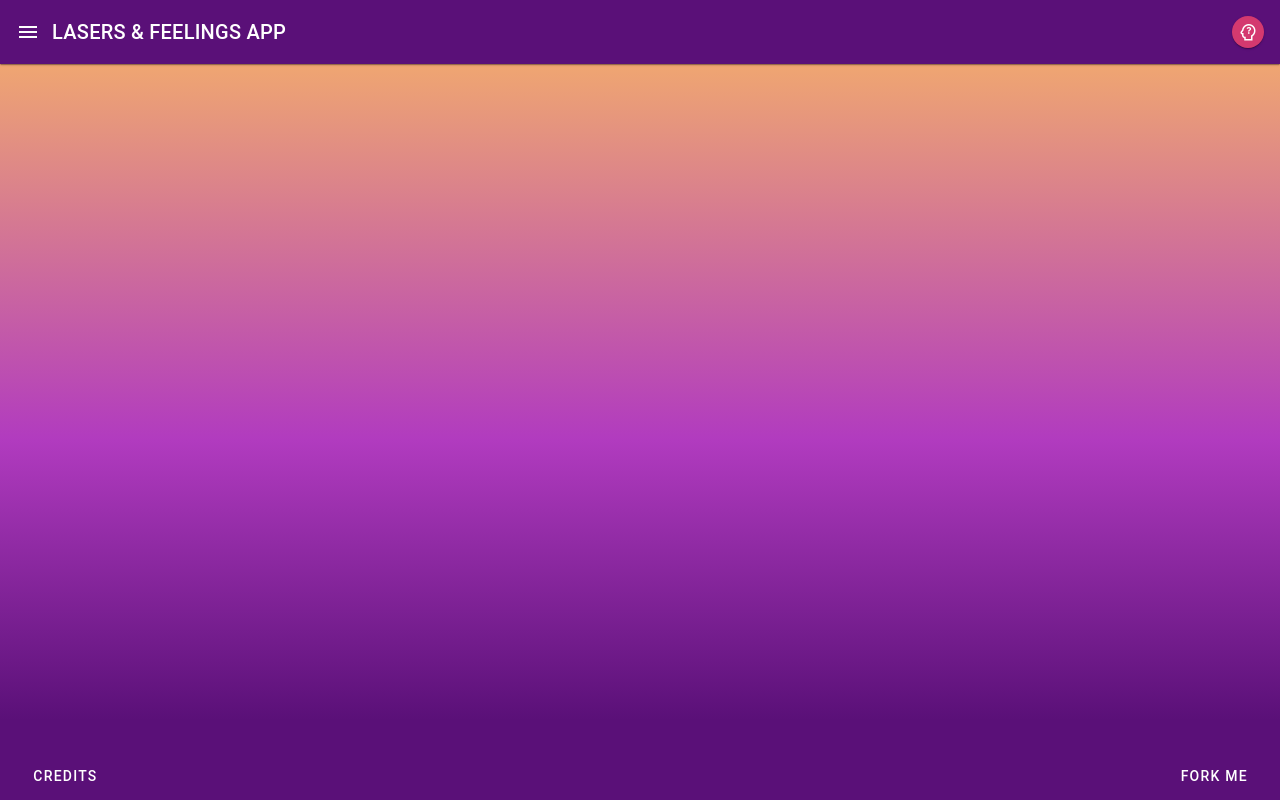
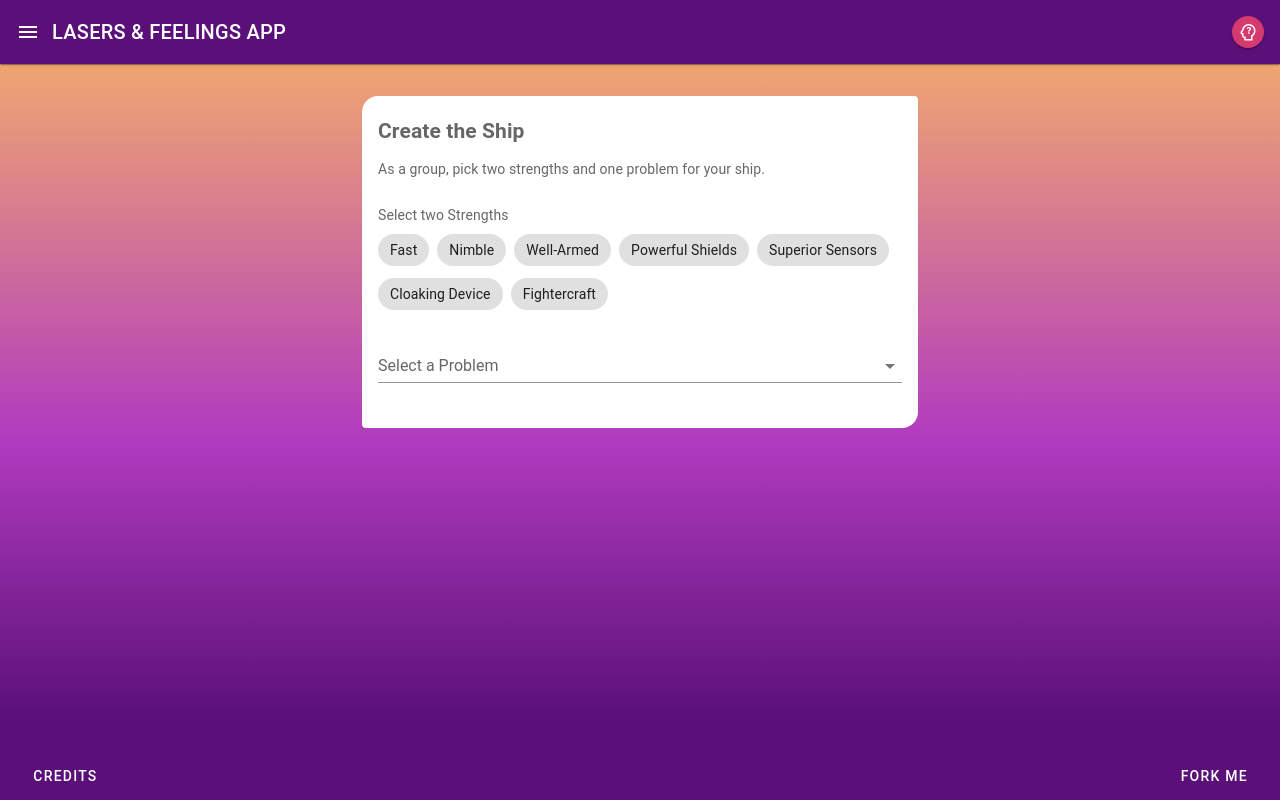
Before and after one commit to mcurren/lasers-feelings-tool, a Vue app: page /ship in a window 1280 px wide. Built offline with nearby package versions, Linux system fonts and the light colour scheme; what vue-confetti would draw is missing.

Commit message:
added create ship page

```diff
--- a/src/App.vue
+++ b/src/App.vue
@@ -39,6 +39,10 @@
 
           <v-list-item to="/character">
             <v-list-item-title>Create a Character</v-list-item-title>
+          </v-list-item>
+
+          <v-list-item to="/ship">
+            <v-list-item-title>Create a Ship</v-list-item-title>
           </v-list-item>
         </v-list-item-group>
       </v-list>
--- a/src/router/index.js
+++ b/src/router/index.js
@@ -4,6 +4,7 @@ import Home from '@/views/Home.vue'
 import Mission from '@/views/Mission.vue'
 import Character from '@/views/Character.vue'
 import RunGame from '@/views/RunGame.vue'
+import CreateShip from '@/views/CreateShip.vue'
 
 Vue.use(VueRouter)
 
@@ -28,6 +29,11 @@ Vue.use(VueRouter)
     name: 'Run',
     component: RunGame
   },
+  {
+    path: '/ship',
+    name: 'Ship',
+    component: CreateShip
+  },
 ]
 
 const router = new VueRouter({
--- /dev/null
+++ b/src/views/CreateShip.vue
@@ -0,0 +1,101 @@
+<template>
+  <div class="game">
+    <section class="mb-2">
+      <v-card
+        flat
+        shaped
+        elevation="0"
+        class="mb-0">
+        <v-card-text>
+          <div class="ship mb-6">
+            <h2 class="text--h4 mb-4 mt-2">Create the Ship</h2>
+            <p>As a group, pick two strengths and one problem for your ship.</p>
+          </div>
+
+          <div class="strengths mb-4 mt-2">
+            <span class="subheading">Select two Strengths</span>
+            <v-chip-group
+              v-model="activeStrengths"
+              multiple
+              max="2"
+              column
+              active-class="info--text">
+              <v-chip
+                v-for="(item, index) in strengths" :key="index"
+                class="mr-2 mb-2"
+                filter
+                filter-icon="mdi-checkbox-marked-circle">
+                {{ item }}
+              </v-chip>
+
+            </v-chip-group>
+          </div>
+
+          <div class="weaknesses mb-2">
+            <v-select
+              v-model="weaknessValue"
+              :items="weaknesses"
+              :hint="activeWeakness.info"
+              persistent-hint
+              label="Select a Problem"
+            ></v-select>
+          </div>
+        </v-card-text>
+      </v-card>
+    </section>
+  </div>
+</template>
+
+<script>
+export default {
+  name: 'CreateShip',
+  data: () => ({
+    strengths: [ 'Fast', 'Nimble', 'Well-Armed', 'Powerful Shields', 'Superior Sensors', 'Cloaking Device', 'Fightercraft'],
+    weaknesses: [
+      {
+        text: 'Fuel Hog',
+        info: '(always needs energy crystals)'
+      },
+      {
+        text: 'Only One Medical Pod',
+        info: '(and Captain Darcy is in it)'
+      },
+      {
+        text: 'Horrible Circuit Breakers',
+        info: '(in battle consoles tend to explode on the bridge)'
+      },
+      {
+        text: 'Grim Reputation',
+        info: '(Captain Darcy did some bad stuff in the past)'
+      },
+    ],
+    weaknessValue: null,
+    activeStrengths: [],
+  }),
+  computed: {
+    activeWeakness () {
+      const weaknesses = this.weaknesses.filter(item => item.text === this.weaknessValue)
+      return (weaknesses[0]) ? weaknesses[0] : {text: null, info: null}
+    },
+  },
+  watch: {
+    // save target number to local storage on change
+    activeStrengths () {
+      localStorage.setItem('shipStrengths', JSON.stringify(this.activeStrengths))
+    },
+    weaknessValue () {
+      localStorage.setItem('shipWeakness', this.weaknessValue)
+    },
+  },
+  mounted () {
+    const shipStrengths = localStorage.getItem('shipStrengths')
+    if (shipStrengths) {
+      this.activeStrengths = JSON.parse(shipStrengths)
+    }
+    const shipWeakness = localStorage.getItem('shipWeakness')
+    if (shipWeakness) {
+      this.weaknessValue = shipWeakness
+    }
+  },
+}
+</script>
```
Also changed, not shown: src/components/Chip.vue (added, +38 -0 lines), src/views/Intro.vue (added, +20 -0 lines).
